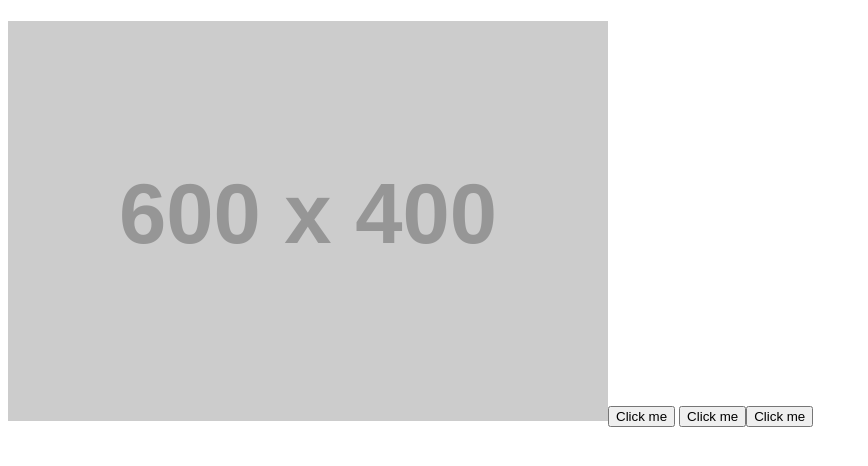
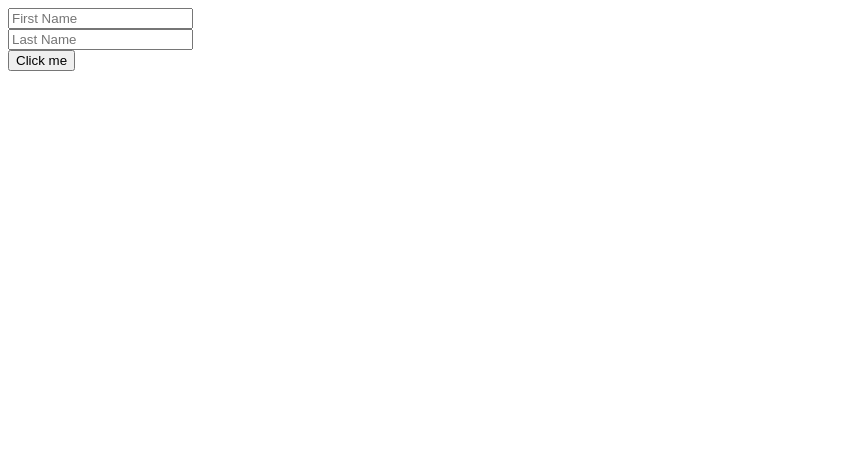
Before and after one commit to ShowkatSakib/React-Learning, a React (Vite) app: page / in a window 1280 px wide. Shown: the top 466 px of the page, without its empty margins (0-868 px from the left). Built offline with nearby package versions, Linux system fonts and the light colour scheme.

Commit message:
useRef() for input element

```diff
--- a/src/App.jsx
+++ b/src/App.jsx
@@ -3,32 +3,22 @@ import React, { useRef } from 'react';
 
 const App = () => {
 
-  let myHeadLine1 = useRef();
-  let myHeadLine2 = useRef();
-  let myImg = useRef();
+  let firstName = useRef();
+  let lastName = useRef();
 
-  const change1 = () =>{
-    myHeadLine1.current.innerText="Hello UseRef";   //to write text in tag
+  const change = () =>{
+    let fname = firstName.current.value;   //to pick input value
+    let lname = lastName.current.value;
+
+    alert(fname+" "+lname);
   }
 
-  const change2 = () =>{
-    myHeadLine2.current.innerHTML="<ul><li>A</li><li>B</li></ul>";   //to write html tag
-  }
-
-  const change3 = () =>{
-    myImg.current.src="https://placehold.co/800?text=Hello+World&font=roboto";   //to change attibute value
-    myImg.current.setAttribute('height','200px')
-    myImg.current.setAttribute('width','400px')
-  }
 
   return (
     <div>
-      <h1 ref={myHeadLine1}></h1>
-      <h1 ref={myHeadLine2}></h1>
-      <img ref={myImg} src='https://placehold.co/600x400'/>
-      <button onClick={change1}> Click me</button>      {/*when click button but not re-render*/}
-      <button onClick={change2}> Click me</button>
-      <button onClick={change3}> Click me</button>
+      <input ref={firstName} placeholder='First Name'/><br/>
+      <input ref={lastName} placeholder='Last Name'/><br/>
+      <button onClick={change}> Click me</button>
 
     </div>
 
```
